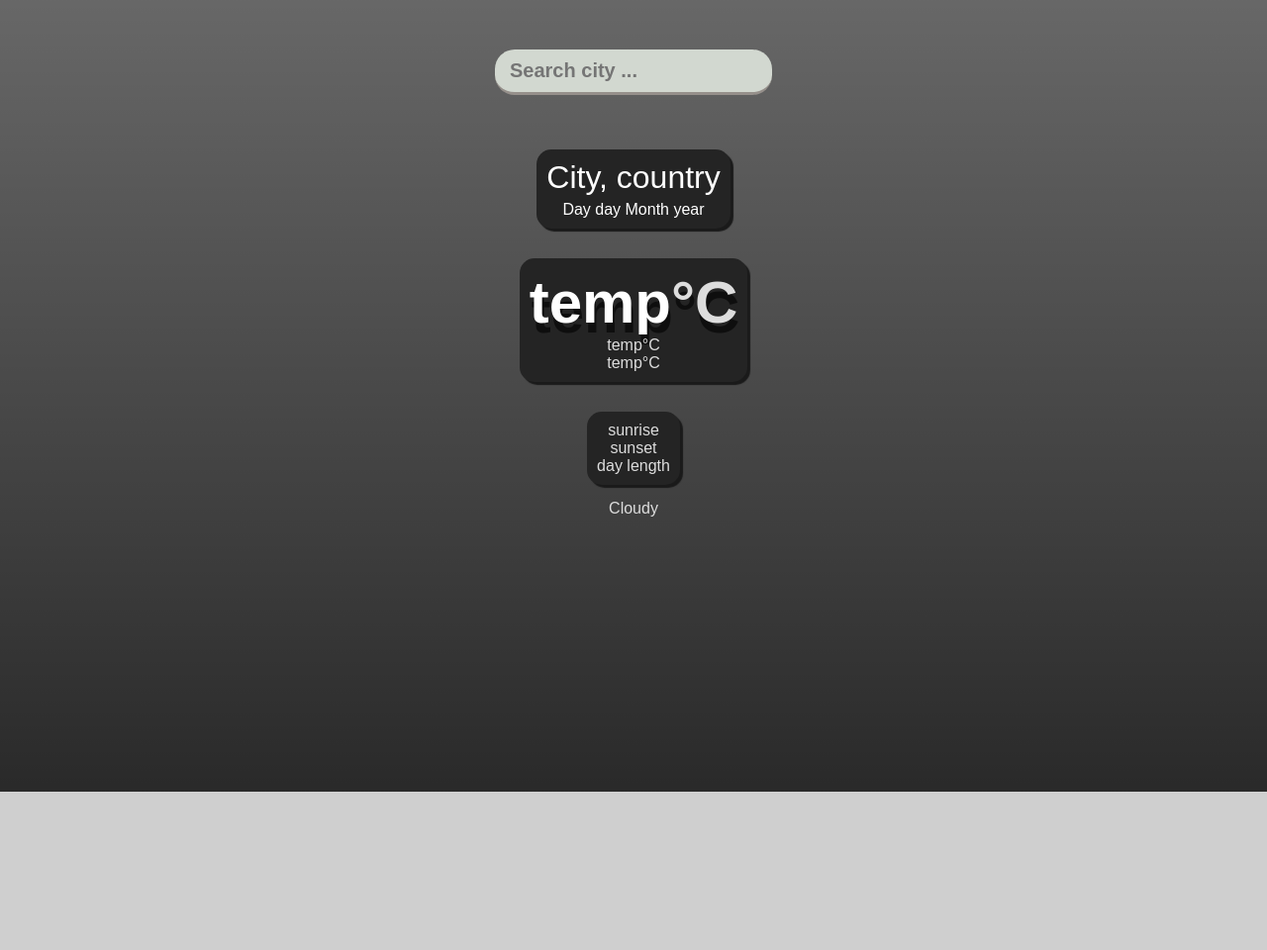
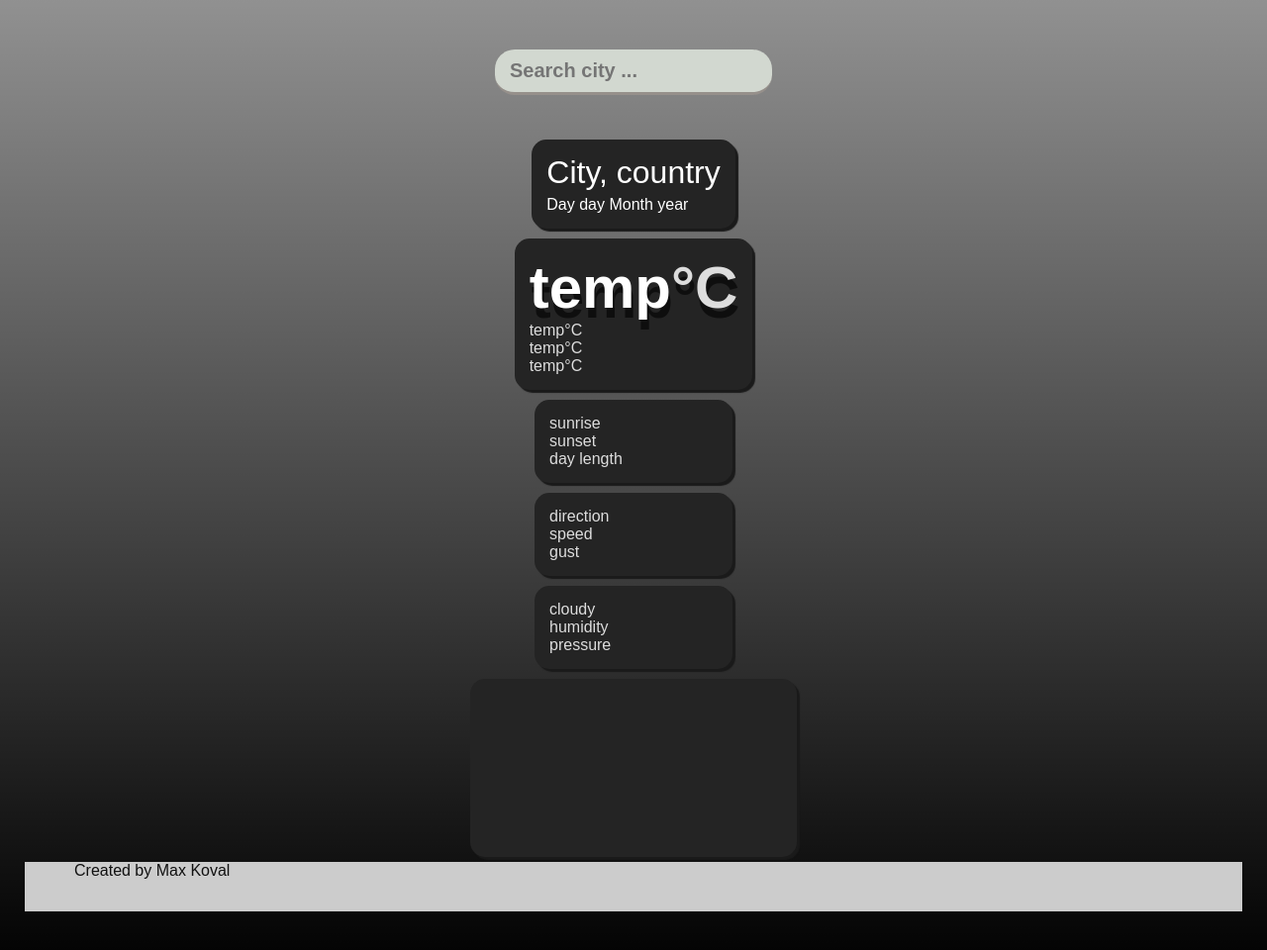
Before and after one commit to MaximusMK/Weather, a plain HTML site: page index.html in a window 1280 px wide. Shown: the whole page at 99% size. Before the commit the page ends 800 px from the top, so only its background shows below. Drawn offline with Linux system fonts and the light colour scheme.

Commit message:
Add files via upload

```diff
--- a/index.html
+++ b/index.html
@@ -13,24 +13,46 @@
                 placeholder="Search city ...">
             </header>
             <main>
-                <section class="location sector">
+                <div class="location sector">
                     <div class="city">City, country</div>
                     <div class="date">Day day Month year</div>
-                </section>
+                </div>
+
                 <div class="temperature sector">
                     <div class="temp">temp<span>°C</span></div>
-                    <div class="min-temp">temp°C</div>
-                    <div class="max-temp">temp°C</div>
+                    <div class="temp-fills">temp<span>°C</span></div>
+                    <div class="temp-min">temp°C</div>
+                    <div class="temp-max">temp°C</div>
                 </div>
+
                 <div class="sun sector">
                     <div class="sunrise">sunrise</div>
                     <div class="sunset">sunset</div>
                     <div class="day-length">day length</div>
                 </div>
-                <div class="cloudy">Cloudy</div>
-                <div class="city-map">
 
+                <div class="wind sector">
+                    <div class="direction">direction</div>
+                    <div class="speed">speed</div>
+                    <div class="gust">gust</div>
                 </div>
+
+                <div class="clouds sector">
+                    <div class="cloudy">cloudy</div>
+                    <div class="humidity">humidity</div>
+                    <div class="pressure">pressure</div>
+                </div>
+
+                <div class="maps sector">
+                    <div class="city-map"></div>
+                </div>
+
+                <footer>
+                    <div>
+                        <p>Created by Max Koval</p>
+                    </div>
+                </footer>
+
             </main>
         </div>
 
--- a/main.css
+++ b/main.css
@@ -18,14 +18,16 @@ body {
     display: flex;
     flex-direction: column;
     min-height: 100vh;
-    background-image: linear-gradient(to bottom, rgba(0, 0, 0, 0.5), rgba(0, 0, 0, 0.8));
+    background-image: linear-gradient(to bottom, rgba(0, 0, 0, 0.3), rgba(0, 0, 0, 0.99));
 }
 .sector {
+    min-width: 200px;
     background-color:rgb(36, 36, 36);
-    margin: 15px;
-    padding: 10px;
+    margin: 5px;
+    padding: 15px;
     border-radius: 15px;
     box-shadow: 3px 3px 1px rgb(26, 26, 26);
+    text-align: left;
 }
 header {
     display: flex;
@@ -112,3 +114,16 @@ main {
     height: 150px;
     /* background-color:hsl(177, 52%, 76%) */
 }
+
+footer {
+    width: 100%;
+    height: 50px;
+    background-color: #ccc;
+}
+
+footer p {
+    font-size: 16px;
+    text-align: left;
+    margin-left: 50px;
+    color: #111;
+}
--- a/main.js
+++ b/main.js
@@ -12,12 +12,16 @@ const api = {
 
 const searchCity = document.querySelector('.search-city');
 
-if (localStorage.city) {
-    searchCity.value = localStorage.city;
-    getResults(searchCity.value);
-} else {
-    searchCity.value = "";
+function setDefaultCity() {
+    if (localStorage.city) {
+        searchCity.value = localStorage.city;
+        getResults(searchCity.value);
+    } else {
+        searchCity.value = "";
+    }
 }
+
+setDefaultCity();
 
 searchCity.addEventListener('keypress', setQuery);
 
@@ -35,38 +39,54 @@ function getResults(query) {
 }
 
 function displayResults(weather) {
-    // console.log(weather);
+    console.log(weather);
 
     let city = document.querySelector('.city'),
         date = document.querySelector('.date'),
+
         temp = document.querySelector('.temp'),
-        minTemp = document.querySelector('.min-temp'),
-        maxTemp = document.querySelector('.max-temp'),
-        dayLength = document.querySelector('.day-length'),
+        tempFills = document.querySelector('.temp-fills'),
+        tempMin = document.querySelector('.temp-min'),
+        tempMax = document.querySelector('.temp-max'),
+
         sunRise = document.querySelector('.sunrise'),
         sunSet = document.querySelector('.sunset'),
-        cloudy = document.querySelector('.cloudy');
+        dayLength = document.querySelector('.day-length'),
 
+        // wind
+
+        cloudy = document.querySelector('.cloudy'),
+        humidity = document.querySelector('.humidity'),
+        pressure = document.querySelector('.pressure');
 
     let timezone = weather.timezone,
         sunrise = weather.sys.sunrise,
         sunset = weather.sys.sunset;
         mainTemp = weather.main.temp;
+        presPascal = weather.main.pressure;
 
-    city.innerText = `${weather.name}, ${weather.sys.country}`;
-    date.innerText = dateBuilder(new Date());
+    city.innerHTML = `${weather.name}, ${weather.sys.country}`;
+    date.innerHTML = dateBuilder(new Date());
+
     temp.innerHTML = `${Math.round(mainTemp)}°C`;
-    cloudy.innerText = weather.weather[0].main;
-    minTemp.innerHTML = `Min ${Math.round(weather.main.temp_min).toFixed(1)}°C`;
-    maxTemp.innerHTML = `Max ${(weather.main.temp_max).toFixed(1)}°C`;
-    dayLength.innerHTML = `Day length ${dayLengthCalc(sunset, sunrise)}`;
+    tempFills.innerHTML = `Fills like ${Math.round(weather.main.feels_like)}°C`;
+    tempMin.innerHTML = `Min ${Math.round(weather.main.temp_min).toFixed(1)}°C`;
+    tempMax.innerHTML = `Max ${(weather.main.temp_max).toFixed(1)}°C`;
+
     sunRise.innerHTML = `Sunrise ${sun(sunrise, timezone)}`;
     sunSet.innerHTML = `Sunset ${sun(sunset, timezone)}`;
+    dayLength.innerHTML = `Day length ${dayLengthCalc(sunset, sunrise)}`;
+
+    // wind
+
+    cloudy.innerText = weather.weather[0].main;
+    humidity.innerHTML = `Humidity ${weather.main.humidity}%`;
+    pressure.innerHTML = `Pressure mm Hg ${getPressure(presPascal)}`;
 
     addCityToLocalStorage(weather.cod, weather.name);
 
     let mapCity = document.querySelector('.city-map');
-    mapCity.style.backgroundColor = setColor((27));
+    // mapCity.style.backgroundColor = setColor((27));
 
     temp.style.color = setColor((mainTemp));
 }
@@ -125,7 +145,14 @@ let setColor = function(temp) {
         color = 125;
     } else
         color = 250 - Math.floor(125 + temp * coefficient);
-        console.log(`color ${color}`);
+        // console.log(`color ${color}`);
 
     return `hsl(${color}, 50%, 50%)`;
 }
+
+let getPressure = function(pressure) {
+    const coeff = 0.75;
+    let presMmMercury = Math.floor(pressure * coeff);
+    // console.log(presMmMercury);
+    return presMmMercury;
+}
```
